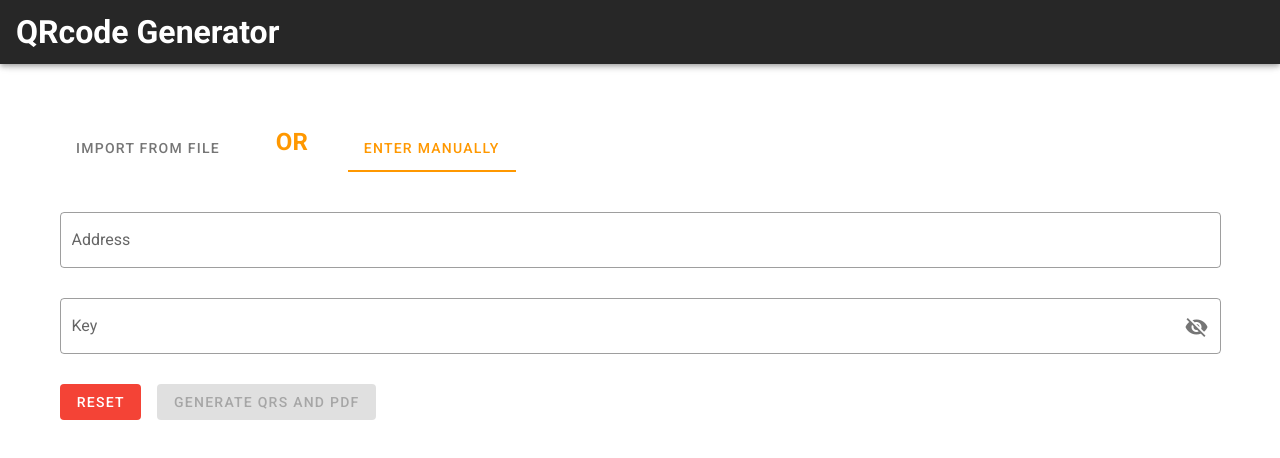
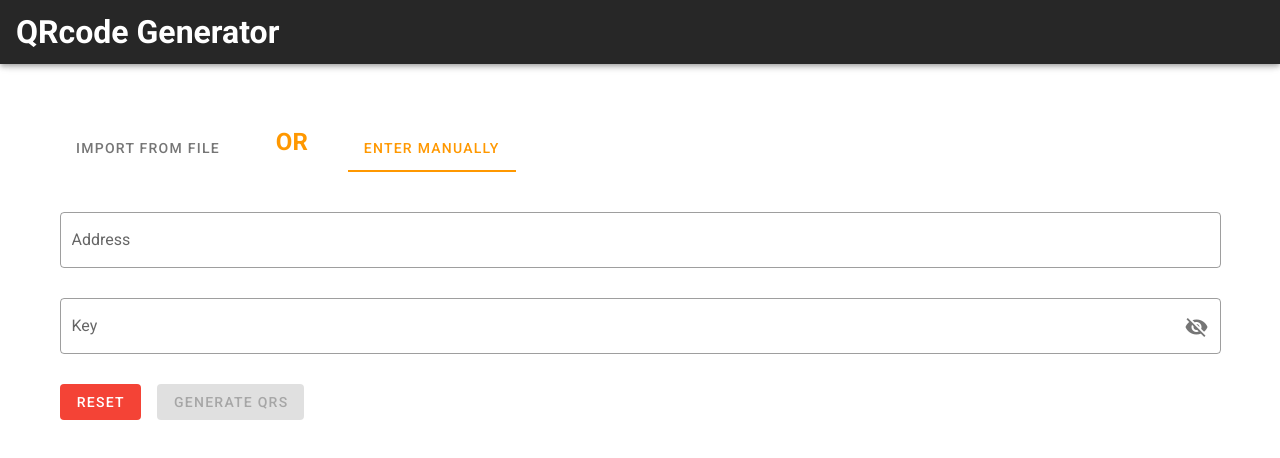
Before and after one commit to Neca-development/QR_PDF_Generator, a Vue app: page / in a window 1280 px wide. Both pictures are taken after a click on the tab "ENTER MANUALLY". Shown: the top 458 px of the page. Built offline with nearby package versions, Linux system fonts and the light colour scheme.

Commit message:
add loader

```diff
--- a/src/App.vue
+++ b/src/App.vue
@@ -29,7 +29,7 @@
               @click="generateFromFile()"
               class="white--text"
             >
-              Generate QRs and PDF
+              Generate QRs
             </v-btn>
           </v-tab-item>
           <v-tab-item class="mt-10">
@@ -56,7 +56,7 @@
               color="green"
               class="white--text"
             >
-              Generate QRs and PDF
+              Generate QRs
             </v-btn>
           </v-tab-item>
         </v-tabs-items>
@@ -196,9 +196,9 @@ export default {
         this.fileData = arr;
       };
     },
-    async generateFromFile() {
+    generateFromFile() {
       this.loader = true;
-
+      setTimeout(() => {
         this.fileData.forEach((arr, index) => {
           arr.forEach((item, itemIndex) => {
             const addressCanvas = document.querySelector(`#addressQRcode${index}${itemIndex}`);
@@ -207,18 +207,19 @@ export default {
             QRCode.toCanvas(keyCanvas, item.key, { width: 280 });
           });
         });
-
         this.loader = false;
+      }, 1);
 
       return false;
     },
     generateFromInputs() {
-      this.loader = 'loading';
+      this.loader = true;
+
       Object.entries(this.form.data).forEach(([key, value]) => {
         const canvas = document.querySelector(`#${key}QRcode`);
         QRCode.toCanvas(canvas, value, { width: 280 });
       });
-      this.loader = null;
+      this.loader = false;
       return false;
     },
   },
```
Lines whose indentation alone changed are shown as unchanged.
